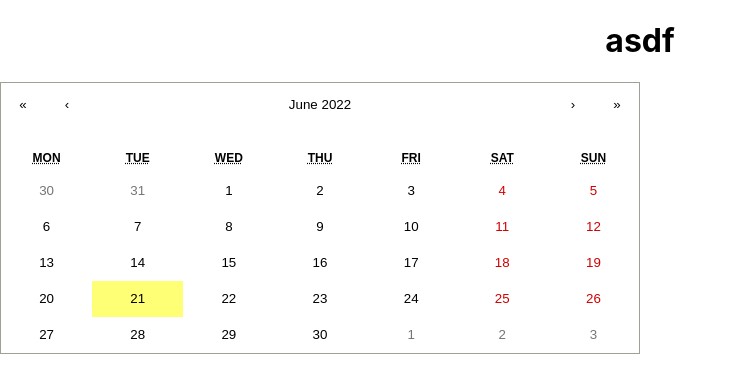
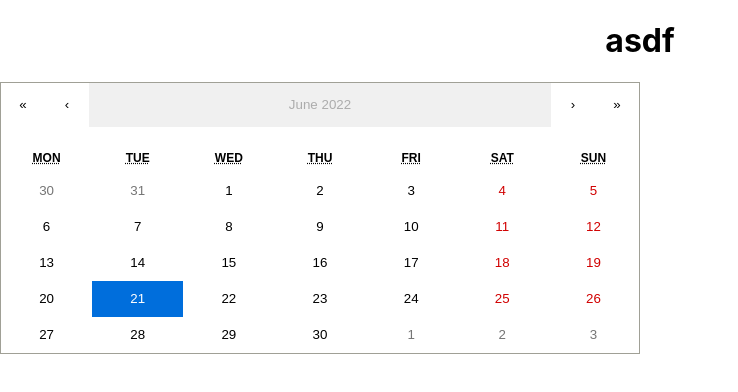
Before and after one commit to Seokjun7074/PetDiary, a React (Create React App) app: page / in a window 1280 px wide. Shown: the top 392 px of the page, without its empty margins (0-738 px from the left). Built offline with nearby package versions, Linux system fonts and the light colour scheme.

Commit message:
add calendar lib

```diff
--- a/package.json
+++ b/package.json
@@ -1,5 +1,5 @@
 {
-  "name": "harumung",
+  "name": "pet-diary",
   "version": "0.1.0",
   "private": true,
   "dependencies": {
--- a/src/App.js
+++ b/src/App.js
@@ -5,12 +5,21 @@ import "./calendar.css";
 import { useState } from "react";
 
 function App() {
+  const [date, setDate] = useState(new Date());
   const [selectedDate, setSelectedDate] = useState(new Date());
+  console.log(date);
 
   return (
     <div className="App">
       <h1>asdf</h1>
-      <Calendar locale="en-EN" />
+      <Calendar
+        locale="en-EN"
+        onChange={setDate}
+        value={date}
+        minDetail="month" // 상단 네비게이션에서 '월' 단위만 보이게 설정
+        maxDetail="month" // 상단 네비게이션에서 '월' 단위만 보이게 설정
+        navigationLabel={null}
+      />
       {/* onClickDay */}
     </div>
   );
```
Also changed, not shown: 1 other file (tests, documents, lock files or other folders).
